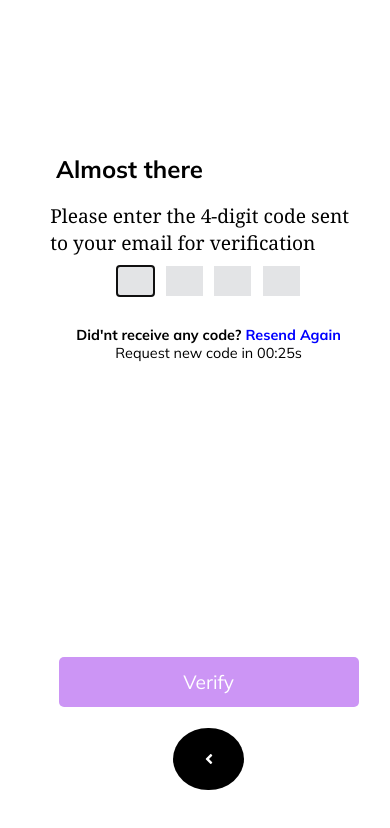
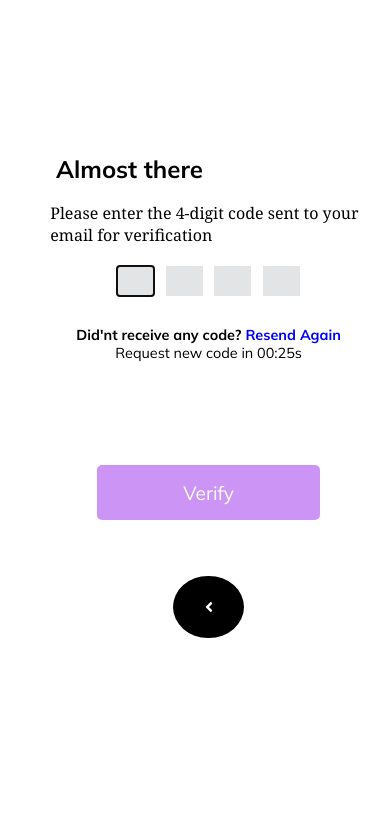
Before and after one commit to quantumbrize/Health-Tag, a React (Create React App) app: page /Verification in a window 390 px wide. Shown: the top 828 px of the page. Built offline with nearby package versions, Linux system fonts and the light colour scheme.

Commit message:
verify button position fixed

```diff
--- a/src/Doctor/Pages/Verifi/Verification.jsx
+++ b/src/Doctor/Pages/Verifi/Verification.jsx
@@ -72,7 +72,7 @@ const Verification = () => {
       <div className="resend" style={{textAlign:"center",height:"10%"}}>Request new code in 00:{time}s</div>
       </div>
       </div>
-      <button style={{width:"90%",height:"9%",backgroundColor:"rgb(204, 149, 245)",border:"none",color:"white",borderRadius:"5px",fontSize:"1.2em"}} type='submit'>Verify</button>
+      <button className='c-verify' style={{width:"90%",height:"9%",backgroundColor:"rgb(204, 149, 245)",border:"none",color:"white",borderRadius:"5px",fontSize:"1.2em"}} type='submit'>Verify</button>
       </form>
       <Link className='back-button' style={{position:"absolute",height:"9%",backgroundColor:"black",bottom:"-2%",borderRadius:"50%",display:"flex",justifyContent:"center",alignItems:"center",color:"white"}} to={"/signup"}> <FaAngleLeft/> </Link>
     </div>
--- a/src/Doctor/Pages/Verifi/Verify.css
+++ b/src/Doctor/Pages/Verifi/Verify.css
@@ -71,14 +71,23 @@ input[type=number]::-webkit-inner-spin-button {
 input[type=number] {
     -moz-appearance: textfield;
 }
+.c-verify{
+
+}
 @media screen and (max-width:1150px) {
     .verify{
         width: 40vw;
     }
     .back-button{
         width: 19%;
+        bottom: 20% !important;
     }
-
+    .c-verify{
+        position: absolute !important;
+        bottom: 37%;
+        width: 60% !important;
+        height: 8% !important;
+    }
 }
 @media screen and (max-width:900px) {
     .verify{
@@ -105,6 +114,7 @@ input[type=number] {
     }
     .inputs{
         width: 65%;
+        height: 20% !important;
     }
     .verify{
         width: 80vw;
@@ -182,7 +192,13 @@ input[type=number] {
     }
 
 }
-@media screen and (max-width:750px) and (max-height:1200px){
+@media screen and (max-height:1200px) {
+    .inputs{
+        height: 18% !important;
+    }
+
+}
+/* @media screen and (max-width:750px) and (max-height:1200px){
     .inputs{
         height: 18% !important;
     }
@@ -190,4 +206,4 @@ input[type=number] {
         font-size: 1.2em !important;
     }
 
-}
+} */
```
